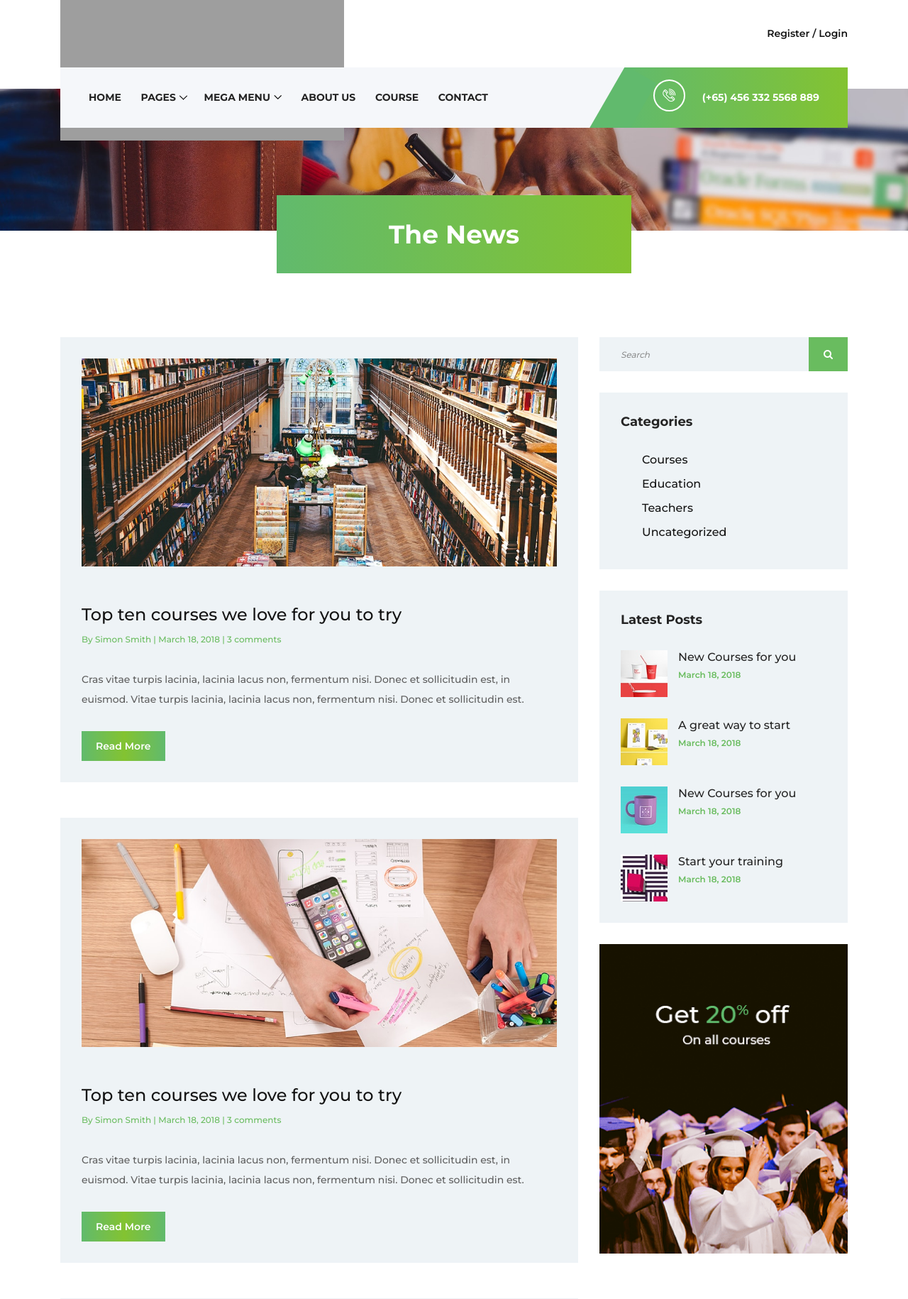
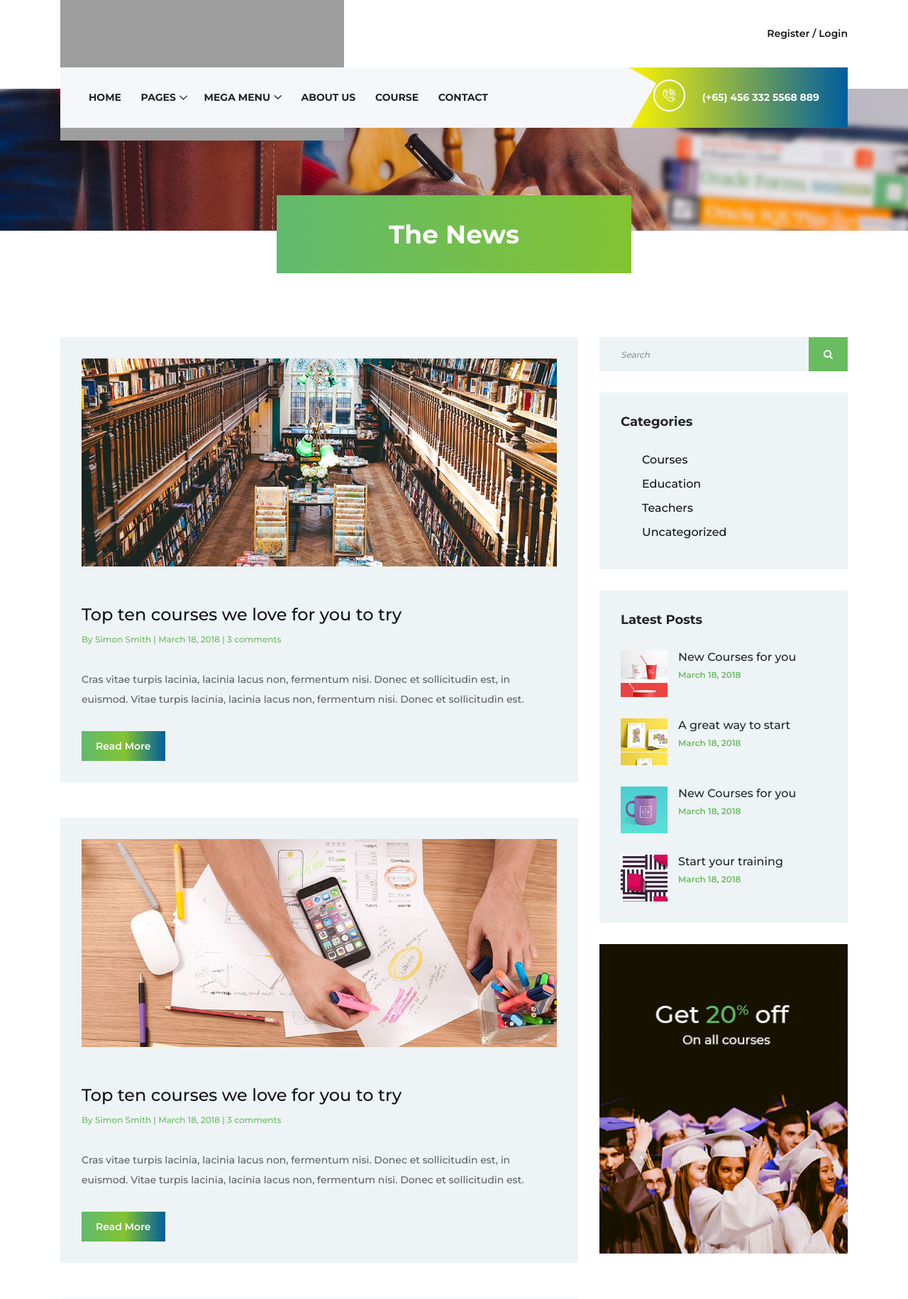
Before and after one commit to DavidMayorgaS08/pagina-feria-de-universidades, a PHP site: page /blog.html in a window 1280 px wide. Shown: the top 1830 px of the page at 71% size. Run offline with PHP 8.4, Linux system fonts and the light colour scheme; some web fonts are replaced; grey boxes are pictures that could not be loaded.

Commit message:
proyecto

```diff
--- a/index.html
+++ b/index.html
@@ -429,7 +429,7 @@
                     <div class="col-12 col-sm-6 col-lg-3">
                         <div class="footer-widget mb-100">
                             <div class="widget-title">
-                                <a href="#"><img src="img/core-img/logo2.jpg" alt=""></a>
+                                <a href="#"><img src="img/core-img/logo2.png" alt=""></a>
                             </div>
                             <p>Cras vitae turpis lacinia, lacinia lacus non, fermentum nisi. Donec et sollicitudin est, in euismod erat. Ut at erat et arcu pulvinar cursus a eget.</p>
                             <div class="footer-social-info">
--- a/style.css
+++ b/style.css
@@ -167,8 +167,8 @@ img {
 /* Preloader */
 #preloader {
   background: #61ba6d;
-  background: -webkit-linear-gradient(to right, #61ba6d, #83c331);
-  background: linear-gradient(to right, #61ba6d, #83c331);
+  background: -webkit-linear-gradient(to right, #0089E9, #005D9E);
+  background: linear-gradient(to right, #0089E9, #005D9E);
   width: 100%;
   height: 100%;
   position: fixed;
@@ -255,8 +255,8 @@ img {
 /* ScrollUp */
 #scrollUp {
   background: #61ba6d;
-  background: -webkit-linear-gradient(to right, #61ba6d, #83c331);
-  background: linear-gradient(to right, #61ba6d, #83c331);
+  background: -webkit-linear-gradient(to right, #FFF700, #005D9E);
+  background: linear-gradient(to right, #FFF700, #005D9E);
   border-radius: 0;
   bottom: 60px;
   box-shadow: 0 2px 6px 0 rgba(0, 0, 0, 0.3);
@@ -290,8 +290,8 @@ img {
   -webkit-transition: all 500ms;
   transition: all 500ms;
   background: #61ba6d;
-  background-image: -webkit-linear-gradient(left, #61ba6d 0%, #83c331 51%, #61ba6d 100%);
-  background-image: linear-gradient(to right, #61ba6d 0%, #83c331 51%, #61ba6d 100%);
+  background-image: -webkit-linear-gradient(left, #61ba6d 0%, #83c331 51%, #005D9E 100%);
+  background-image: linear-gradient(to right, #61ba6d 0%, #83c331 51%, #005D9E 100%);
   font-weight: 600; }
   .academy-btn.btn-sm {
     min-width: 110px;
@@ -303,8 +303,8 @@ img {
     font-weight: 600;
     color: #ffffff;
     background: #61ba6d;
-    background: -webkit-linear-gradient(to right, #61ba6d, #83c331);
-    background: linear-gradient(to right, #61ba6d, #83c331); }
+    background: -webkit-linear-gradient(to right, #61ba6d, #005D9E);
+    background: linear-gradient(to right, #61ba6d, #005D9E); }
   .academy-btn.btn-2 {
     background: #141414; }
     .academy-btn.btn-2:hover, .academy-btn.btn-2:focus {
@@ -384,9 +384,9 @@ img {
       .header-area .academy-main-menu .calling-info .call-center {
         position: relative;
         z-index: 1;
-        background: #61ba6d;
-        background: -webkit-linear-gradient(to right, #61ba6d, #83c331);
-        background: linear-gradient(to right, #61ba6d, #83c331);
+        background: #005D9E;
+        background: -webkit-linear-gradient(to right, #FFF700, #005D9E);
+        background: linear-gradient(to right, #FFF700, #005D9E);
         padding: 0 40px;
         line-height: 85px;
         height: 85px; }
@@ -421,7 +421,7 @@ img {
           top: 3px;
           left: -28px;
           z-index: 1;
-          background-color: #61ba6d;
+          background-color:#f5f7fa;
           content: '';
           -webkit-transform: rotate(30deg);
           transform: rotate(30deg); }
@@ -444,7 +444,7 @@ img {
       top: 0;
       right: 0;
       z-index: 1;
-      background-color: #83c331;
+      background-color: #005D9E;
       content: ''; }
 
 .hero-slides {
@@ -1215,9 +1215,9 @@ img {
     border-bottom: none;
     margin-bottom: 50px; }
     .academy-tabs-content .nav-tabs .nav-link {
-      background: #61ba6d;
-      background: -webkit-linear-gradient(to right, #61ba6d, #83c331);
-      background: linear-gradient(to right, #61ba6d, #83c331);
+      background: #005D9E;
+      background: -webkit-linear-gradient(to right, #0089E9, #005D9E);
+      background: linear-gradient(to right, #0089E9, #005D9E);
       padding: 0 20px;
       height: 50px;
       line-height: 50px;
```
Also changed, not shown: img/core-img/logo2.jpg, img/core-img/logo2.png (added), img/core-img/logo3.jpg (added), img/core-img/logoSistemas.jpg (deleted).
